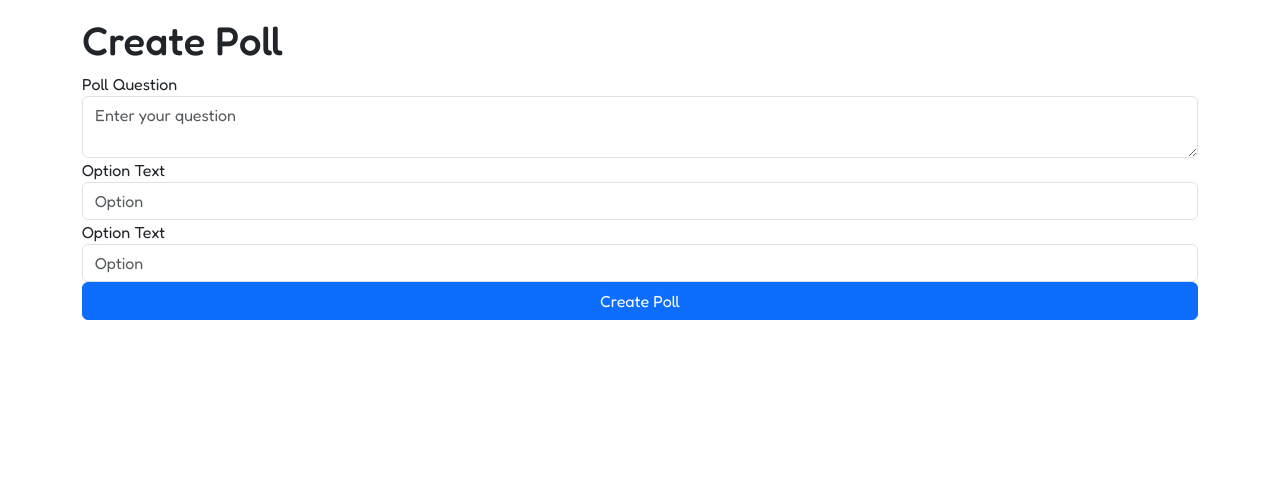
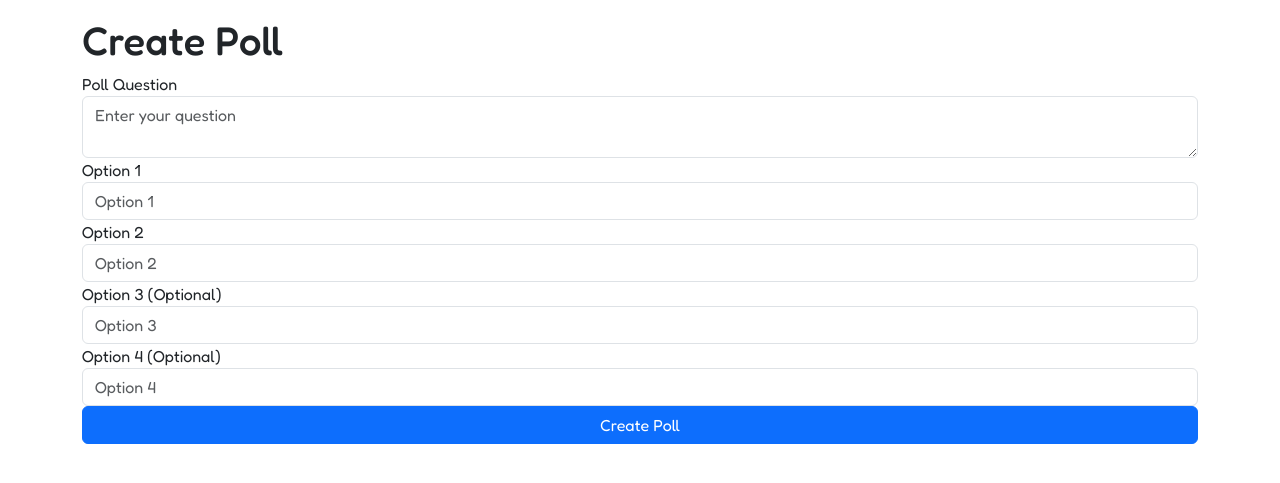
Before and after one commit to whdev36/flask-voting-system, a Flask app: page /create-poll in a window 1280 px wide. Shown: the part 58-541 px from the top of the page. Run offline with Flask 3, Linux system fonts and the light colour scheme; some libraries are stand-ins or nearby versions.

Commit message:
poll form update

```diff
--- a/app/forms.py
+++ b/app/forms.py
@@ -27,11 +27,11 @@ class OptionForm(FlaskForm):
 
 class PollForm(FlaskForm):
 	question = TextAreaField('Poll Question', validators=[DataRequired(), Length(max=255)])
-	# option_1 = StringField('Option 1', validators=[DataRequired(), Length(max=255)])
-	# option_2 = StringField('Option 2', validators=[DataRequired(), Length(max=255)])
-	# option_3 = StringField('Option 3 (Optional)', validators=[Length(max=255)])
-	# option_4 = StringField('Option 4 (Optional)', validators=[Length(max=255)])
-	options = FieldList(FormField(OptionForm), min_entries=2, max_entries=10)
+	option_1 = StringField('Option 1', validators=[DataRequired(), Length(max=255)])
+	option_2 = StringField('Option 2', validators=[DataRequired(), Length(max=255)])
+	option_3 = StringField('Option 3 (Optional)', validators=[Length(max=255)])
+	option_4 = StringField('Option 4 (Optional)', validators=[Length(max=255)])
+	# options = FieldList(FormField(OptionForm), min_entries=2, max_entries=10)
 	submit = SubmitField('Create Poll')
 
 # Voting Form
--- a/app/templates/create-poll.html
+++ b/app/templates/create-poll.html
@@ -11,13 +11,36 @@
 				<small class="text-danger">{{ error }}</small>
 			{% endfor %}
 		</div>
+		<!-- Option 1 -->
 		<div>
-			{% for option in form.options %}
-				{{ option.text.label }}
-				{{ option.text(class='form-control', placeholder='Option') }}
-				{% for error in option.text.errors %}
-					<small class="text-danger">{{ error }}</small>
-				{% endfor %}
+			{{ form.option_1.label }}
+			{{ form.option_1(class='form-control', placeholder='Option 1') }}
+			{% for error in form.option_1.errors %}
+				<small class="text-danger">{{ error }}</small>
+			{% endfor %}
+		</div>
+		<!-- Option 2 -->
+		<div>
+			{{ form.option_2.label }}
+			{{ form.option_2(class='form-control', placeholder='Option 2') }}
+			{% for error in form.option_2.errors %}
+				<small class="text-danger">{{ error }}</small>
+			{% endfor %}
+		</div>
+		<!-- Option 3 -->
+		<div>
+			{{ form.option_3.label }}
+			{{ form.option_3(class='form-control', placeholder='Option 3') }}
+			{% for error in form.option_3.errors %}
+				<small class="text-danger">{{ error }}</small>
+			{% endfor %}
+		</div>
+		<!-- Option 4 -->
+		<div>
+			{{ form.option_4.label }}
+			{{ form.option_4(class='form-control', placeholder='Option 4') }}
+			{% for error in form.option_4.errors %}
+				<small class="text-danger">{{ error }}</small>
 			{% endfor %}
 		</div>
 		{{ form.submit(class='btn btn-primary w-100') }}
--- a/app/views.py
+++ b/app/views.py
@@ -1,7 +1,8 @@
-from flask import Blueprint, render_template
+from flask import Blueprint, render_template, flash, redirect, url_for
 from flask_login import login_required, current_user
 from .forms import PollForm
 from .models import Option, Poll
+from . import db
 
 views = Blueprint('views', __name__)
 
@@ -22,13 +23,17 @@ def create_poll():
 			poll = Poll(question=form.question.data)
 			db.session.add(poll)
 			db.session.commit()
-			for  option_form in form.options:
-				if option_form.text.date.strip():
-					option = Option(text=option_form.text.data, poll_id=poll.id)
-					db.session.add(option)
+			if form.option_1.data.strip():
+				db.session.add(Option(text=form.option_1.data, poll_id=poll.id))
+			if form.option_2.data.strip():
+				db.session.add(Option(text=form.option_2.data, poll_id=poll.id))
+			if form.option_3.data.strip():
+				db.session.add(Option(text=form.option_4.data, poll_id=poll.id))
+			if form.option_4.data.strip():
+				db.session.add(Option(text=form.option_4.data, poll_id=poll.id))
 			db.session.commit()
 			flash('Poll successfully created!', 'success')
-			return redirect(url_for('home'))
+			return redirect(url_for('views.home'))
 		except Exception as e:
 			db.session.rollback()
 			flash(f'Error: {str(e)}', 'danger')
```
Also changed, not shown: instance/vote.db.
